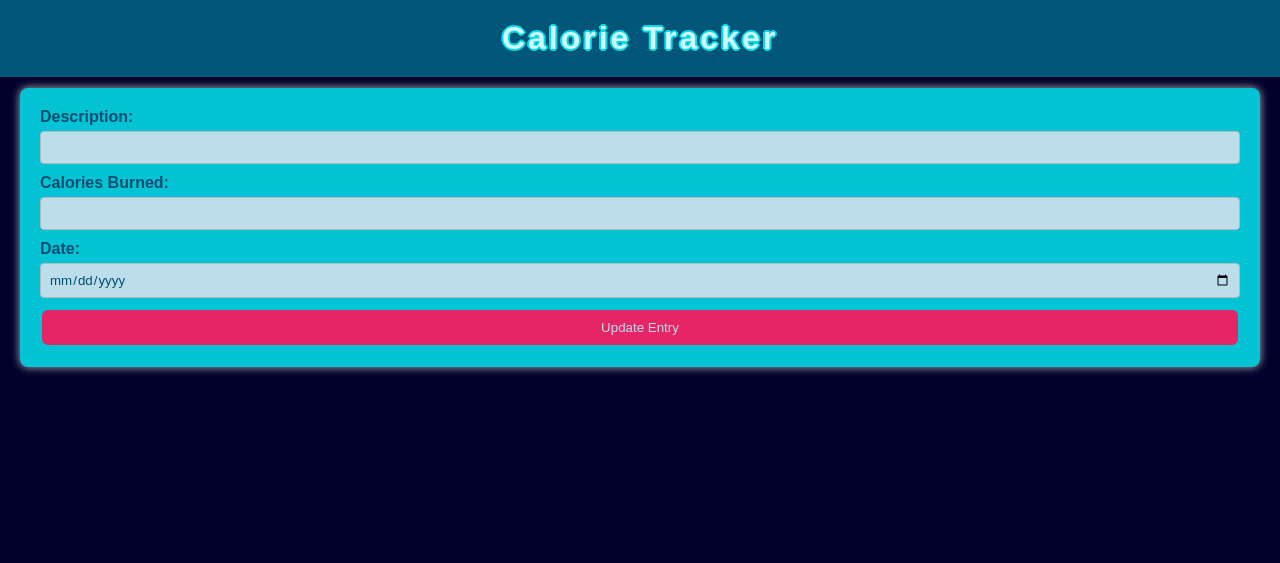
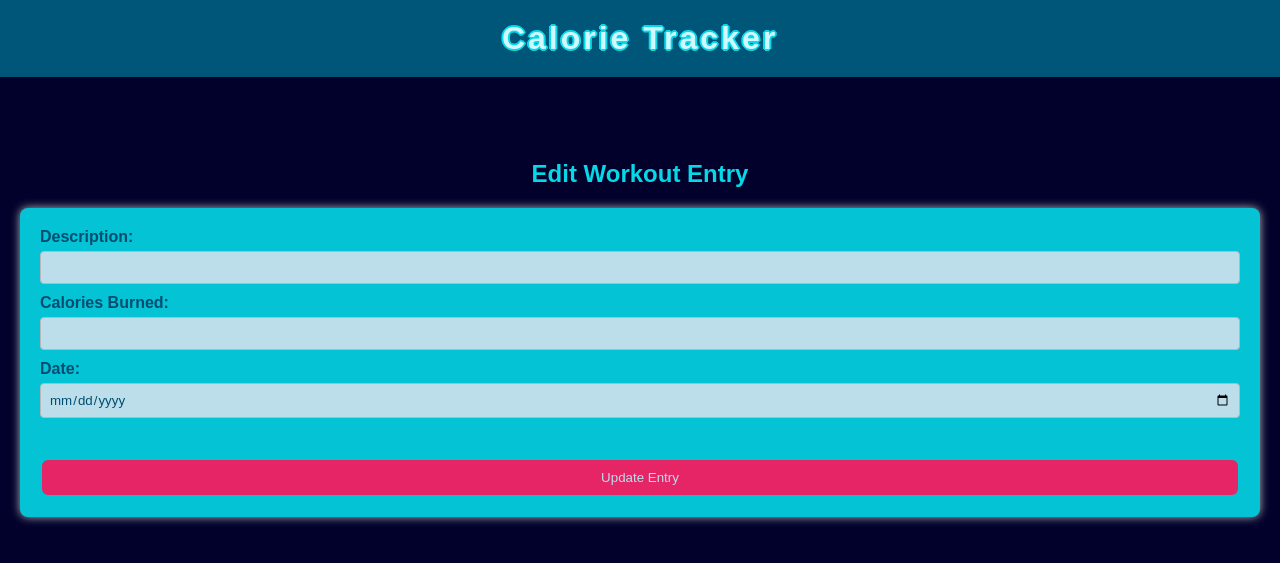
Before and after one commit to software-students-spring2024/5-final-project-spring-2024-dttt5, a Flask app: template app/templates/edit_workout_entry.html in a window 1280 px wide. Shown: the top 563 px of the page. Run offline with Flask 3, Linux system fonts and the light colour scheme; the template is opened without the code that fills it, so the values that code supplies are empty; parts of the project's set-up code (start-up, migrations or seed data) failed here and were passed over.

Commit message:
updated edit_workout

```diff
--- a/app/static/style.css
+++ b/app/static/style.css
@@ -47,6 +47,8 @@ palette:
     color: #ff2a6d;
     font-size: 40px;
     font-family: Arial, sans-serif;
+    text-shadow: 2px 0 #d1f7ff, -2px 0 #d1f7ff, 0 2px #d1f7ff, 0 -2px #d1f7ff,
+    1px 1px #d1f7ff, -1px -1px #d1f7ff, 1px -1px #d1f7ff, -1px 1px #d1f7ff;
 }
 
 .indexHeader {
--- a/app/templates/edit_workout_entry.html
+++ b/app/templates/edit_workout_entry.html
@@ -191,7 +191,9 @@ a:hover {
 }
 
 
-
+.spacer {
+    height: 30px;
+}
 
 
 
@@ -205,6 +207,10 @@ a:hover {
 
     <div class="spacer"></div>
     <div class="spacer"></div>
+
+    <div class="spacer"></div>
+    <div class="spacer"></div>
+
 
     <h2 class="indexHeader">Edit Workout Entry</h2>
     <div id="app">
```
